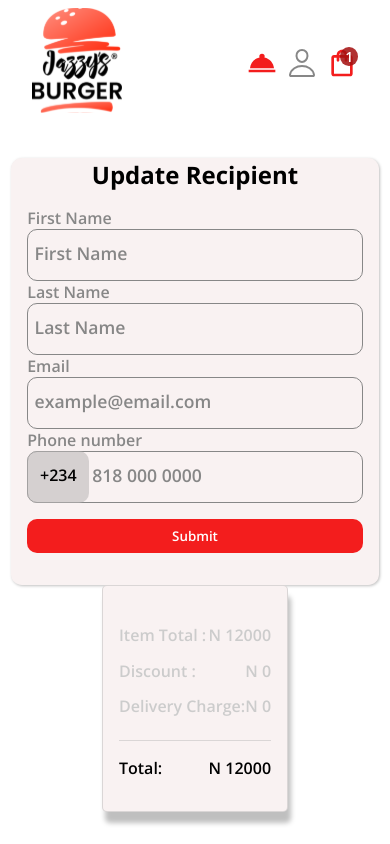
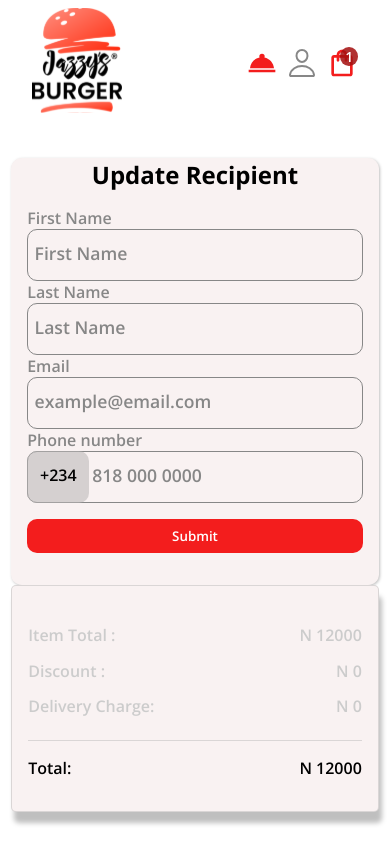
Before and after one commit to aydeetech/jazzy-burger, a React (Vite) app: page /updaterecipient in a window 390 px wide. Shown: the top 844 px of the page. Built offline with nearby package versions, Linux system fonts and the light colour scheme.

Commit message:
modified

```diff
--- a/src/styles/recipient.css
+++ b/src/styles/recipient.css
@@ -30,6 +30,11 @@
 .subtotal {
   border-bottom: 1px solid rgba(170, 170, 170, 0.4);
   padding: 1rem 0;
+}
+
+.subtotal .item-total {
+  justify-content: space-between;
+  gap: 10rem;
 }
 
 .recipient-wrapper .total {
@@ -81,6 +86,7 @@
   .recipient-wrapper .receipt {
     box-shadow: 3px 11px 5px 0px rgba(0, 0, 0, 0.25);
     border-radius: 0.3125rem;
+    width: 100%;
 
   }
 
```
